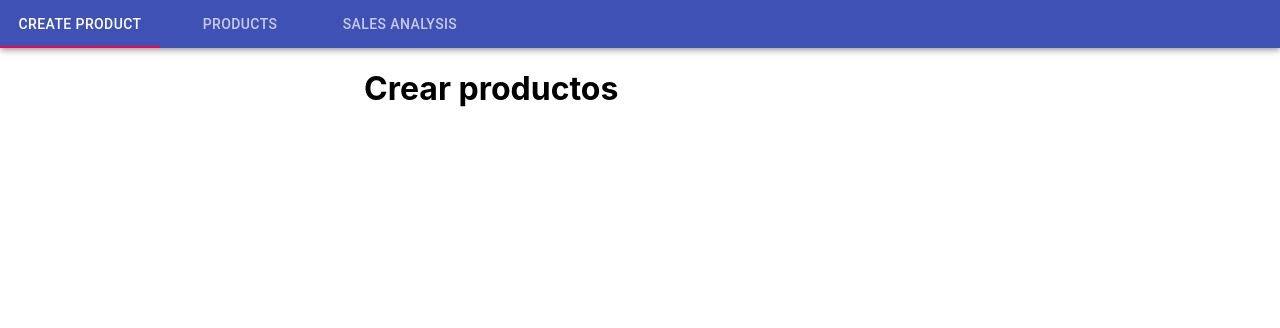
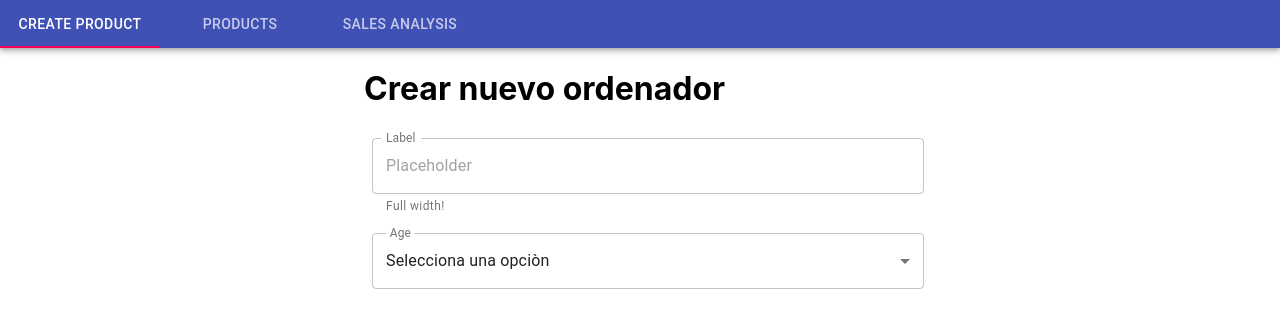
Before and after one commit to alcocoha/ricoh, a React (Create React App) app: page / in a window 1280 px wide. Shown: the top 328 px of the page. Built offline with nearby package versions, Linux system fonts and the light colour scheme.

Commit message:
inputs integration

```diff
--- a/src/components/CreateProducts/index.js
+++ b/src/components/CreateProducts/index.js
@@ -1,9 +1,61 @@
 import React from 'react';
+import TextField from '@material-ui/core/TextField';
+import { makeStyles } from '@material-ui/core/styles';
+import InputLabel from '@material-ui/core/InputLabel';
+import FormControl from '@material-ui/core/FormControl';
+import Select from '@material-ui/core/Select';
+
+const useStyles = makeStyles(theme => ({
+    formControl: {
+      margin: theme.spacing(1),
+      width: '100%',
+    },
+    selectEmpty: {
+      marginTop: theme.spacing(2),
+    },
+  }));
 
 const CreateProducts = () => {
+    const classes = useStyles();
+    const handleChange = foo => {
+        console.log('foo', foo)
+    }
+
     return (
         <div>
-            <h1>Crear productos</h1>
+            <h1>Crear nuevo ordenador</h1>
+            <TextField
+                id="outlined-full-width"
+                label="Label"
+                style={{ margin: 8 }}
+                placeholder="Placeholder"
+                helperText="Full width!"
+                fullWidth
+                margin="normal"
+                InputLabelProps={{
+                    shrink: true,
+                }}
+                variant="outlined"
+            />
+            <FormControl variant="outlined" className={classes.formControl}>
+                <InputLabel shrink id="demo-simple-select-placeholder-label-label" style={{background: 'white', paddingLeft: 5, paddingRight: 5}}>
+                    Age
+                </InputLabel>
+                <Select
+                    native
+                    value={'foo'}
+                    onChange={handleChange('age')}
+                    inputProps={{
+                        name: 'foo',
+                        id: 'outlined-age-native-simple',
+                    }}
+                >
+                    <option value="">Selecciona una opciòn</option>
+                    <option value={10}>Ten</option>
+                    <option value={20}>Twenty</option>
+                    <option value={30}>Thirty</option>
+                </Select>
+            </FormControl>
         </div>
     );
 };
```
